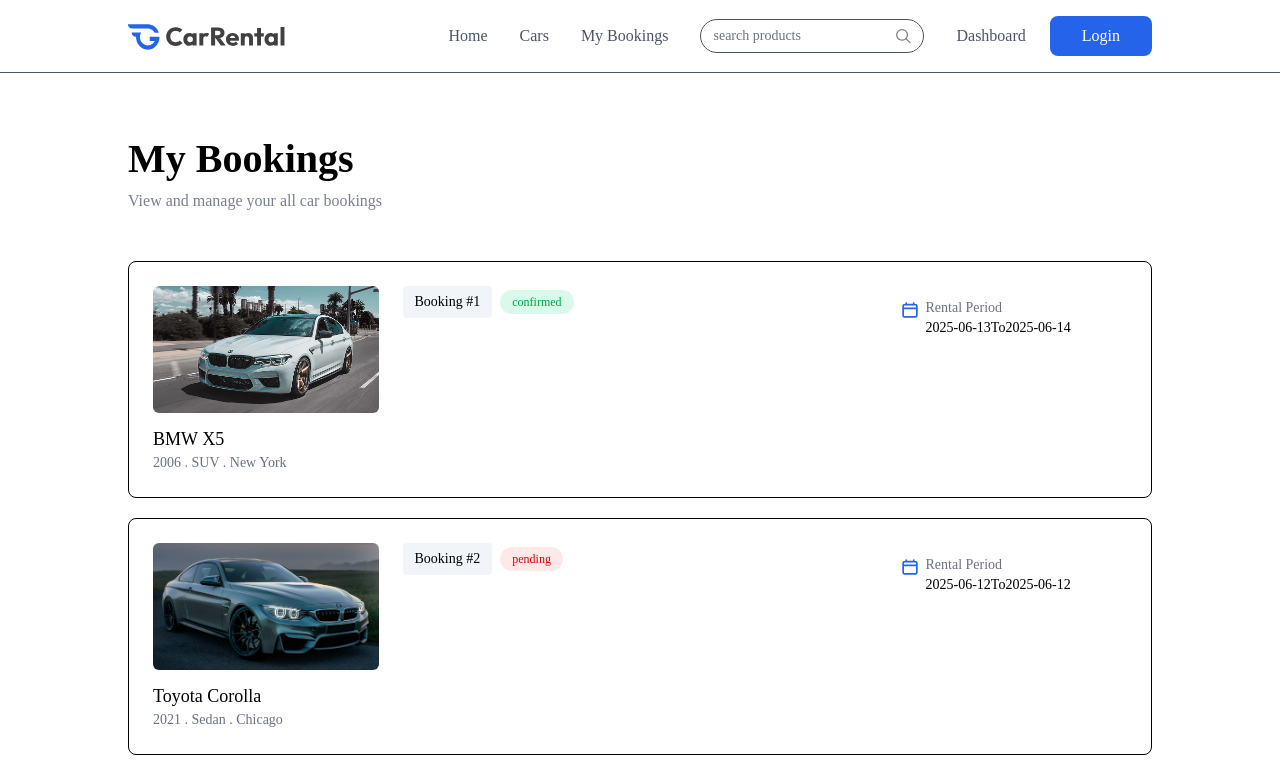
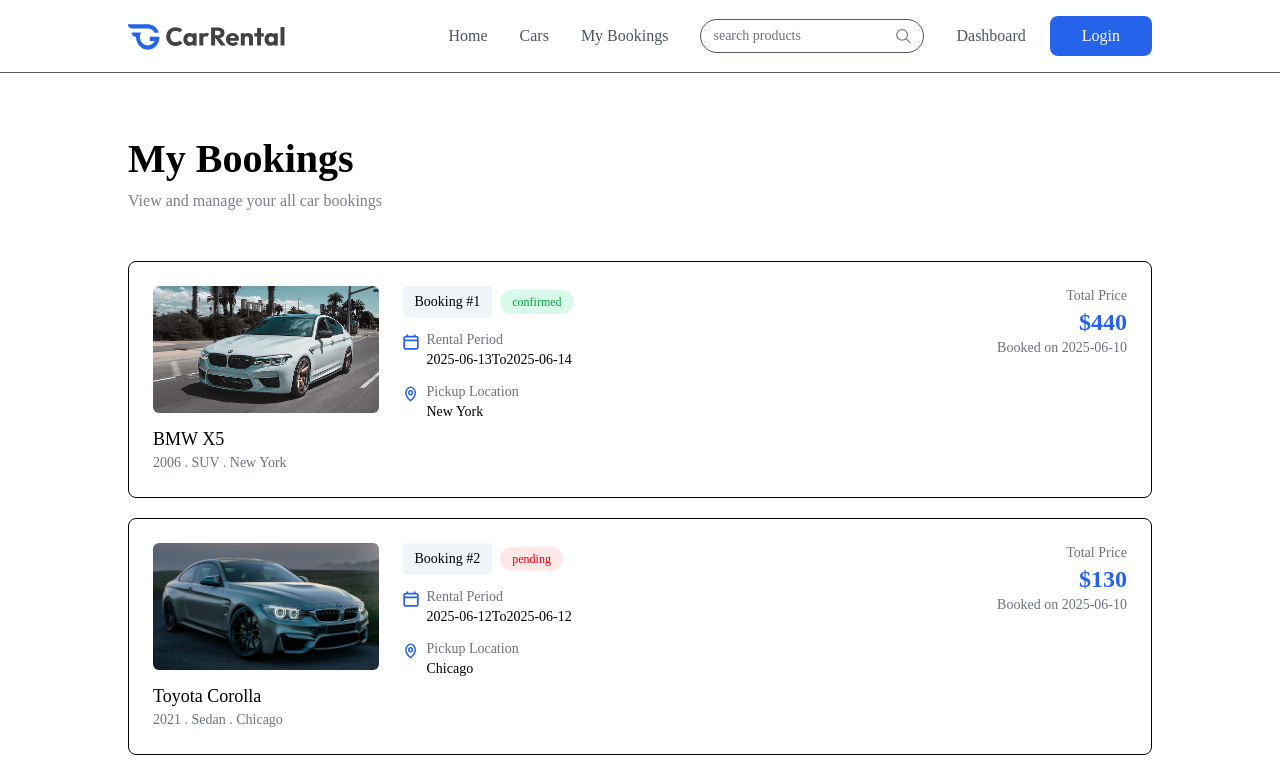
Before and after one commit to ratnadeepa-01/CarRentalApplication, a React (Vite) app: page /my-bookings in a window 1280 px wide. Shown: the top 773 px of the page. Built offline with nearby package versions, Linux system fonts and the light colour scheme; a web font is replaced by a local one.

Commit message:
feat: enhance MyBookings page with rental period and pickup location display; add total price information

```diff
--- a/src/pages/MyBookings.jsx
+++ b/src/pages/MyBookings.jsx
@@ -5,6 +5,7 @@
 const MyBookings = () => {
 
   const [bookings, setBookings] = useState([]);
+  const currency = import.meta.env.VITE_CURRENCY
 
   const fetchMyBookings = async ()=>{
     setBookings(dummyMyBookingsData);
@@ -50,19 +51,39 @@
                 'bg-green-400/15 text-green-600' : 'bg-red-400/15 text-red-600'
               }`}>{booking.status}</p>
             </div>
-          </div>
+
 
               <div className='flex items-start gap-2 mt-3'>
                 <img src={assets.calendar_icon_colored} alt='' className='w-4 h-4
                 mt-1'/>
                 <div>
                   <p className='text-gray-500'>Rental Period</p>
-                  <p>{booking.pickupDate.split('T')[0]}
-                    To
+                  <p>{booking.pickupDate.split('T')[0] }
+                     To
                     {booking.returnDate.split('T')[0]}
                   </p>
                 </div>
               </div>
+
+              <div className='flex items-start gap-2 mt-3'>
+                <img src={assets.location_icon_colored} alt='' className='w-4 h-4
+                mt-1'/>
+                <div>
+                  <p className='text-gray-500'>Pickup Location</p>
+                  <p>{booking.car.location }</p>
+                </div>
+              </div>
+            </div>
+
+              {/* price */}
+              <div className='md:col-span-1 flex flex-col justify-between gap-6'>
+                <div className='text-sm text-gray-500 text-right'>
+                  <p>Total Price</p>
+                  <h1 className='text-2xl font-semibold text-primary'>{currency}{booking.price}</h1>
+                  <p>Booked on {booking.createdAt.split('T')[0]}</p>
+                </div>
+              </div>
+
 
         </div>
       ))}
```
